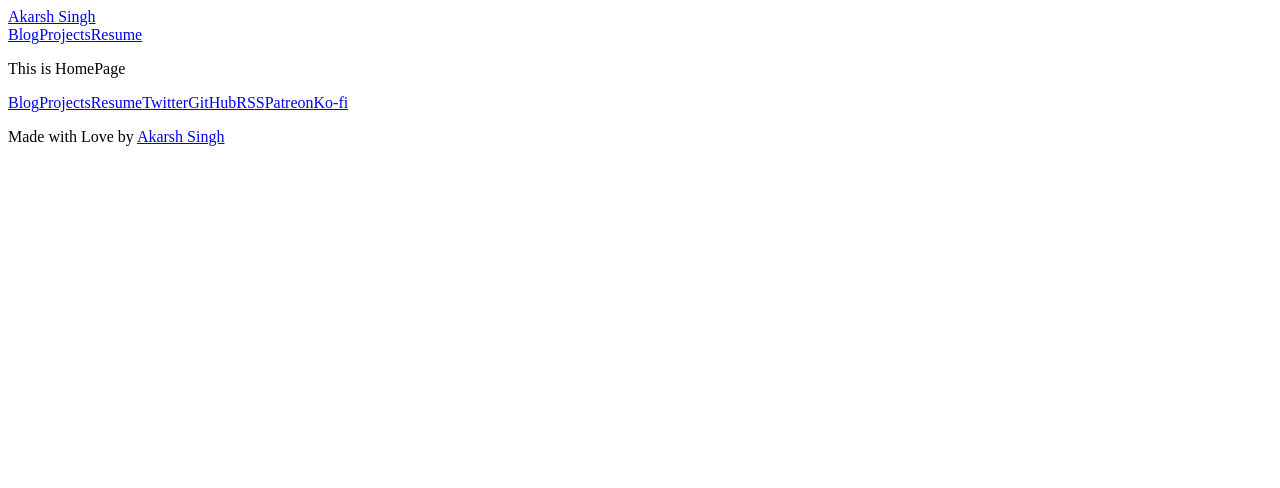
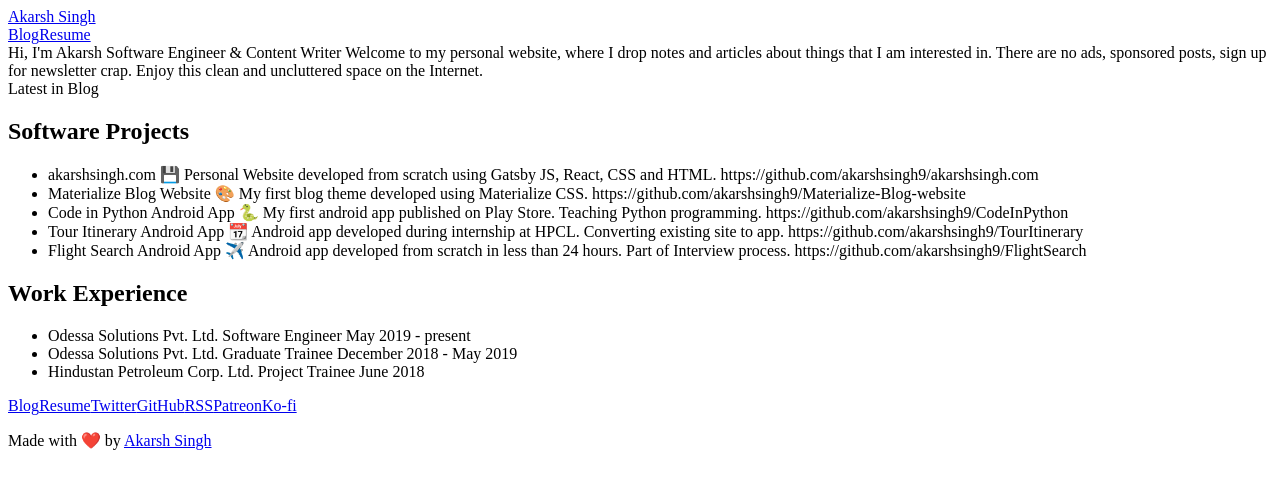
Before and after one commit to akarshsingh9/Personal-Website-2.0, a Gatsby site: page / in a window 1280 px wide. Built offline with nearby package versions, Linux system fonts and the light colour scheme; Gatsby itself is replaced by a stand-in of ours.

Commit message:
project and career yaml data and index page data

```diff
--- /dev/null
+++ b/content/data/professional-career.yaml
@@ -0,0 +1,11 @@
+- name: Odessa Solutions Pvt. Ltd.
+  profile: Software Engineer
+  year: May 2019 - present
+
+- name: Odessa Solutions Pvt. Ltd.
+  profile: Graduate Trainee
+  year: December 2018 - May 2019
+
+- name: Hindustan Petroleum Corp. Ltd.
+  profile: Project Trainee
+  year: June 2018
--- /dev/null
+++ b/content/data/software-projects.yaml
@@ -0,0 +1,25 @@
+- name: akarshsingh.com
+  icon: 💾
+  description: Personal Website developed from scratch using Gatsby JS, React, CSS and HTML.
+  url: https://github.com/akarshsingh9/akarshsingh.com
+
+- name: Materialize Blog Website
+  icon: 🎨
+  description: My first blog theme developed using Materialize CSS.
+  url: https://github.com/akarshsingh9/Materialize-Blog-website
+
+- name: Code in Python Android App
+  icon: 🐍
+  description: My first android app published on Play Store. Teaching Python programming.
+  url: https://github.com/akarshsingh9/CodeInPython
+
+
+- name: Tour Itinerary Android App
+  icon: 📆
+  description: Android app developed during internship at HPCL. Converting existing site to app.
+  url: https://github.com/akarshsingh9/TourItinerary
+
+- name: Flight Search Android App
+  icon: ✈️
+  description: Android app developed from scratch in less than 24 hours. Part of Interview process.
+  url: https://github.com/akarshsingh9/FlightSearch
--- a/src/components/Footer.js
+++ b/src/components/Footer.js
@@ -7,7 +7,6 @@ export default function Footer() {
         <nav>
             <div>
                 <Link to="/blog">Blog</Link>
-                <Link to="/projects">Projects</Link>
                 <Link to="/resume">Resume</Link>
                 <a href="\">Twitter</a>
                 <a href="\">GitHub</a>
@@ -16,7 +15,7 @@ export default function Footer() {
                 <a href="\">Ko-fi</a>
             </div>
         </nav>
-        <p>Made with <span>Love</span> by <Link to="/">Akarsh Singh</Link></p>
+        <p>Made with ❤️ by <Link to="/">Akarsh Singh</Link></p>
     </footer>
     )
 }
--- a/src/components/Header.js
+++ b/src/components/Header.js
@@ -11,7 +11,6 @@ export default function Header() {
 
             <div>
                 <Link to="/blog">Blog</Link>
-                <Link to="/projects">Projects</Link>
                 <Link to="/resume">Resume</Link>
             </div>
         </nav>
--- a/src/pages/index.js
+++ b/src/pages/index.js
@@ -1,10 +1,37 @@
 import React from "react"
 import Layout from "../components/Layout"
+import SoftareProjects from "../../content/data/software-projects.yaml"
+import WorkExp from "../../content/data/professional-career.yaml"
 
 export default function Home() {
   return(
     <Layout>
-      <p>This is HomePage</p>
+      Hi, I'm Akarsh
+      Software Engineer & Content Writer
+      Welcome to my personal website, where I drop notes and articles about things that I am interested in. There are no ads, sponsored posts, sign up for newsletter crap. Enjoy this clean and uncluttered space on the Internet.
+
+    <div>
+      Latest in Blog
+    </div>
+
+    <div>
+      <h2>Software Projects</h2>
+      <ul>
+        {SoftareProjects.map((data, index) => {
+          return <li key = {`projects_${index}`}>{data.name} {data.icon} {data.description} {data.url}</li>
+        })}
+      </ul>
+    </div>
+
+    <div>
+      <h2>Work Experience</h2>
+      <ul>
+        {WorkExp.map((data,index) => {
+          return <li key = {`work_experience_${index}`}>{data.name} {data.profile} {data.year}</li>
+        })}
+      </ul>
+    </div>
+
     </Layout>
   )
 }
```
